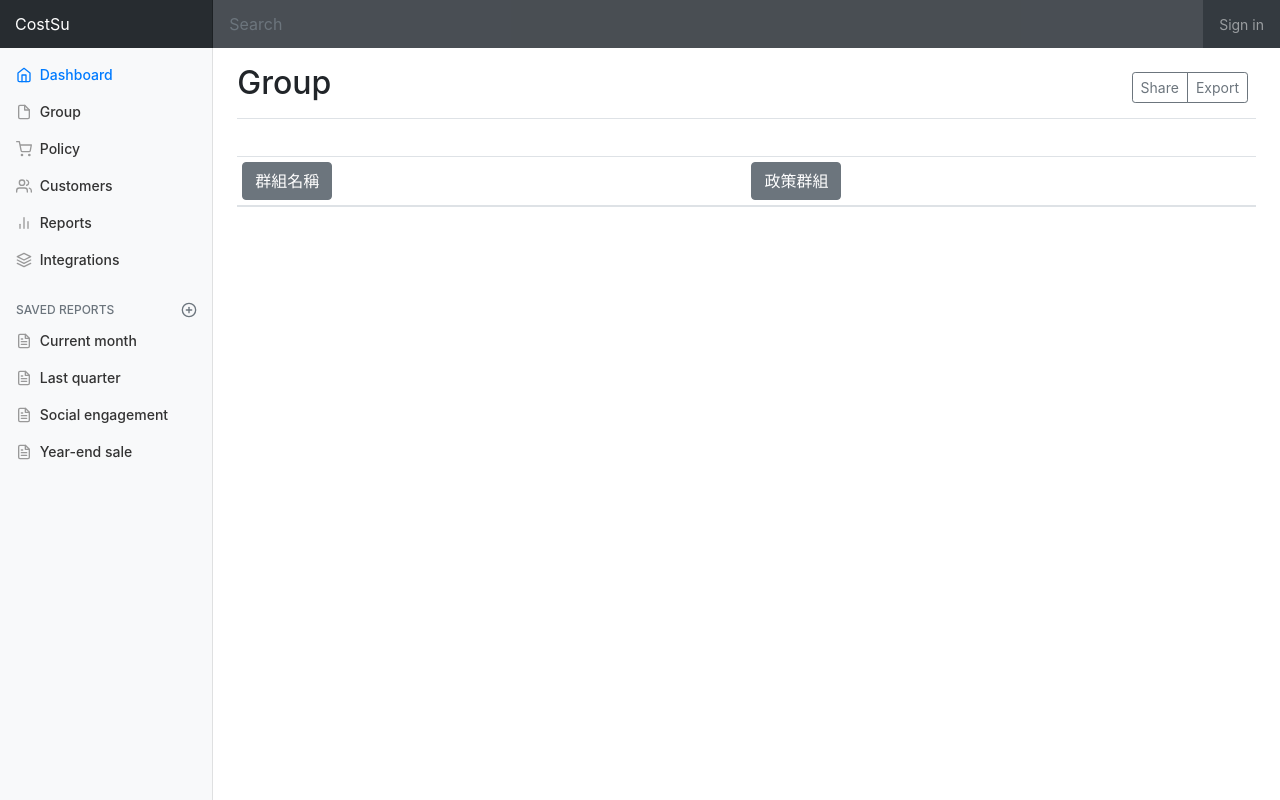
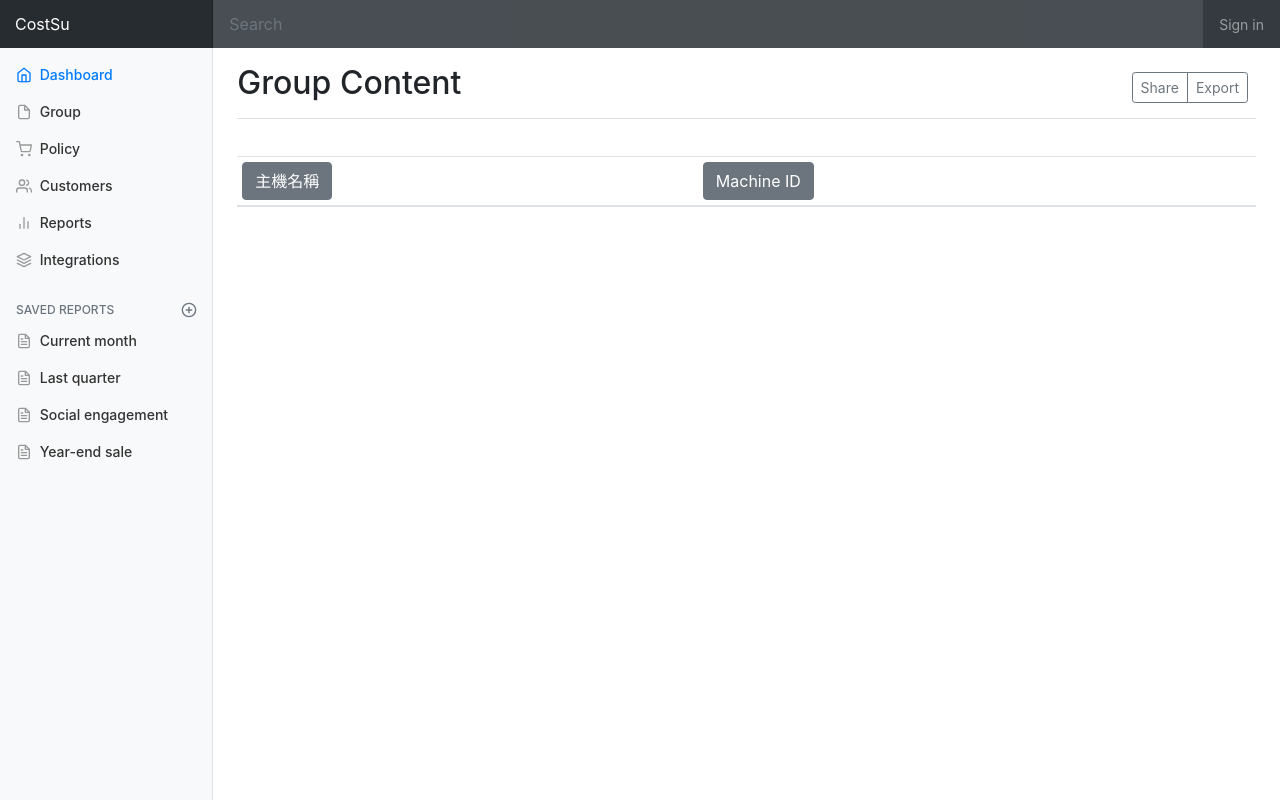
Before and after one commit to Cost0903/cost_sysmo, a Django app: page /logserver/group/1 in a window 1280 px wide. Run offline with Django 4.2, Linux system fonts and the light colour scheme; data comes from the database, SQL or seed files in the repository; lists and menus that the app fills with data are empty; some libraries are stand-ins or nearby versions.

Commit message:
Change group and group_content py and html

```diff
--- a/sysmo/logserver/templates/logserver/group.html
+++ b/sysmo/logserver/templates/logserver/group.html
@@ -29,11 +29,12 @@
             {% for group in groups %}
             <tr>
             <td>
-                <a href="{% url 'group_content' group.name %}">
+                <a href="{% url 'logserver:group_content' group.name %}">
                     {{ group.name }}
             </td>
             <td>
-                <a href="{% url 'policy_content' group.Gpolicy %}">{{ group.Gpolicy }}
+                <a href="{% url 'logserver:policy_content' group.Gpolicy %}">
+                    {{ group.Gpolicy }}
             </td>
             </tr>
             {% endfor %}
--- a/sysmo/logserver/templates/logserver/group_content.html
+++ b/sysmo/logserver/templates/logserver/group_content.html
@@ -17,19 +17,19 @@
         <tr>
           <div class="btn-group" role="group" aria-label="Basic example">
             <th>
-              <button type="button" class="btn btn-secondary">群組名稱</button>
+              <button type="button" class="btn btn-secondary">主機名稱</button>
             </th>
             <th>
-              <button type="button" class="btn btn-secondary">政策群組</button>
+              <button type="button" class="btn btn-secondary">Machine ID</button>
             </th>
           </div>
         </tr>
       </thead>
       <tbody>
-        {% for group in groups %}
+        {% for machine in machines %}
         <tr>
-          <td>{{ group.name }}</td>
-          <td>{{ group.Gpolicy }}</td>
+          <td id="{{ machine.hostname }}">{{ machine.hostname }}</td>
+          <td>{{ machine.ruuid }}</td>
         </tr>
         {% endfor %}
     </tbody>
--- a/sysmo/logserver/urls.py
+++ b/sysmo/logserver/urls.py
@@ -13,6 +13,7 @@ router.register(r"performances",
                 views.PerformanceViewSet,
                 basename="performance")
 
+app_name = "logserver"
 urlpatterns = [
     # path("", views.index, name="index"),
     path("", include(router.urls)),
--- a/sysmo/logserver/views.py
+++ b/sysmo/logserver/views.py
@@ -42,7 +42,8 @@ def group(request):
 
 def group_content(request, name):
     machines = Machine.objects.filter(group__name=name)
-    return render(request, "logserver/group.html", {'machines': machines})
+    return render(request, "logserver/group_content.html",
+                  {'machines': machines})
 
 
 def policy(request):
--- a/sysmo/templates/sidebar1.html
+++ b/sysmo/templates/sidebar1.html
@@ -2,19 +2,19 @@
   <div class="sidebar-sticky">
     <ul class="nav flex-column">
       <li class="nav-item">
-        <a class="nav-link active" href="{% url 'dashboard' %}">
+        <a class="nav-link active" href="{% url 'logserver:dashboard' %}">
           <span data-feather="home"></span>
           Dashboard <span class="sr-only">(current)</span>
         </a>
       </li>
       <li class="nav-item">
-        <a class="nav-link" href="{% url 'group' %}">
+        <a class="nav-link" href="{% url 'logserver:group' %}">
           <span data-feather="file"></span>
           Group
         </a>
       </li>
       <li class="nav-item">
-        <a class="nav-link" href="{% url 'policy' %}">
+        <a class="nav-link" href="{% url 'logserver:policy' %}">
           <span data-feather="shopping-cart"></span>
           Policy
         </a>
```
